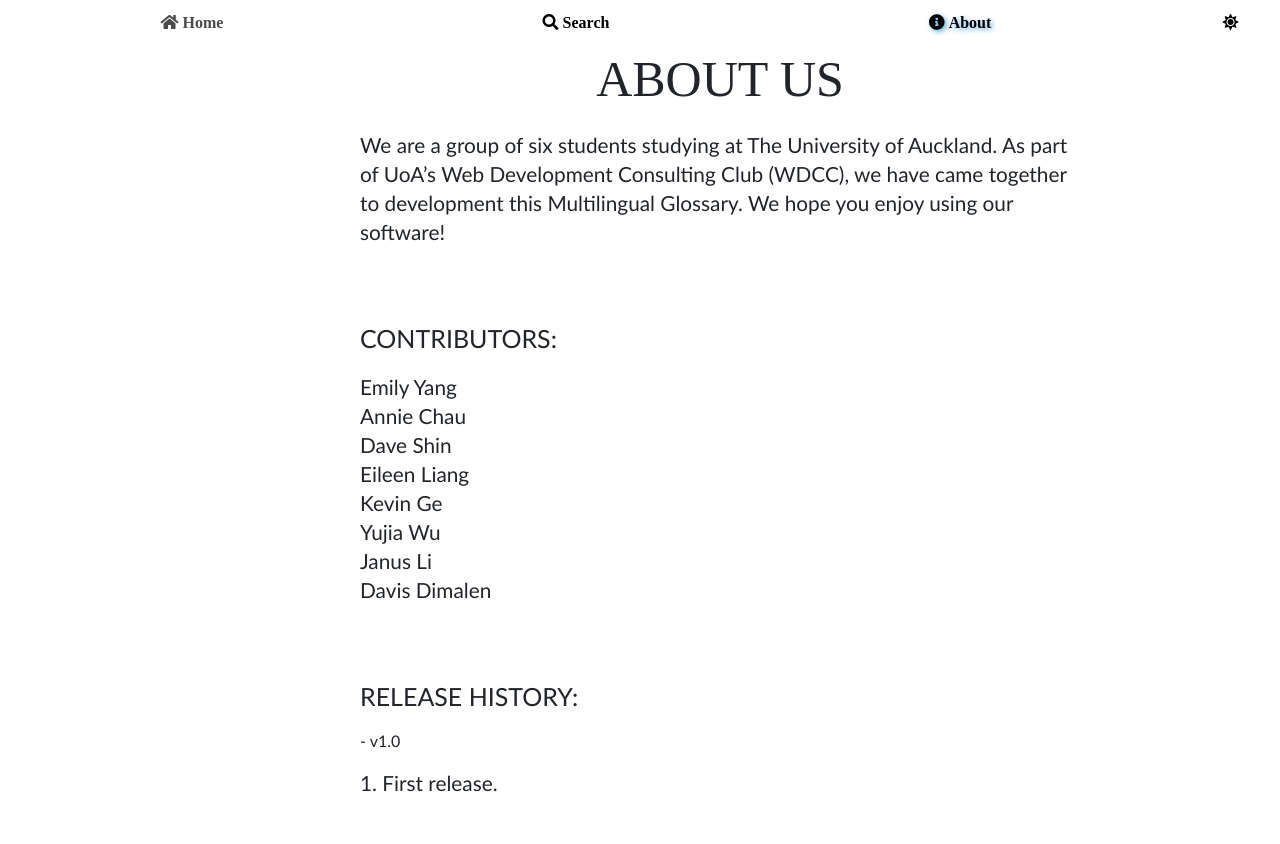
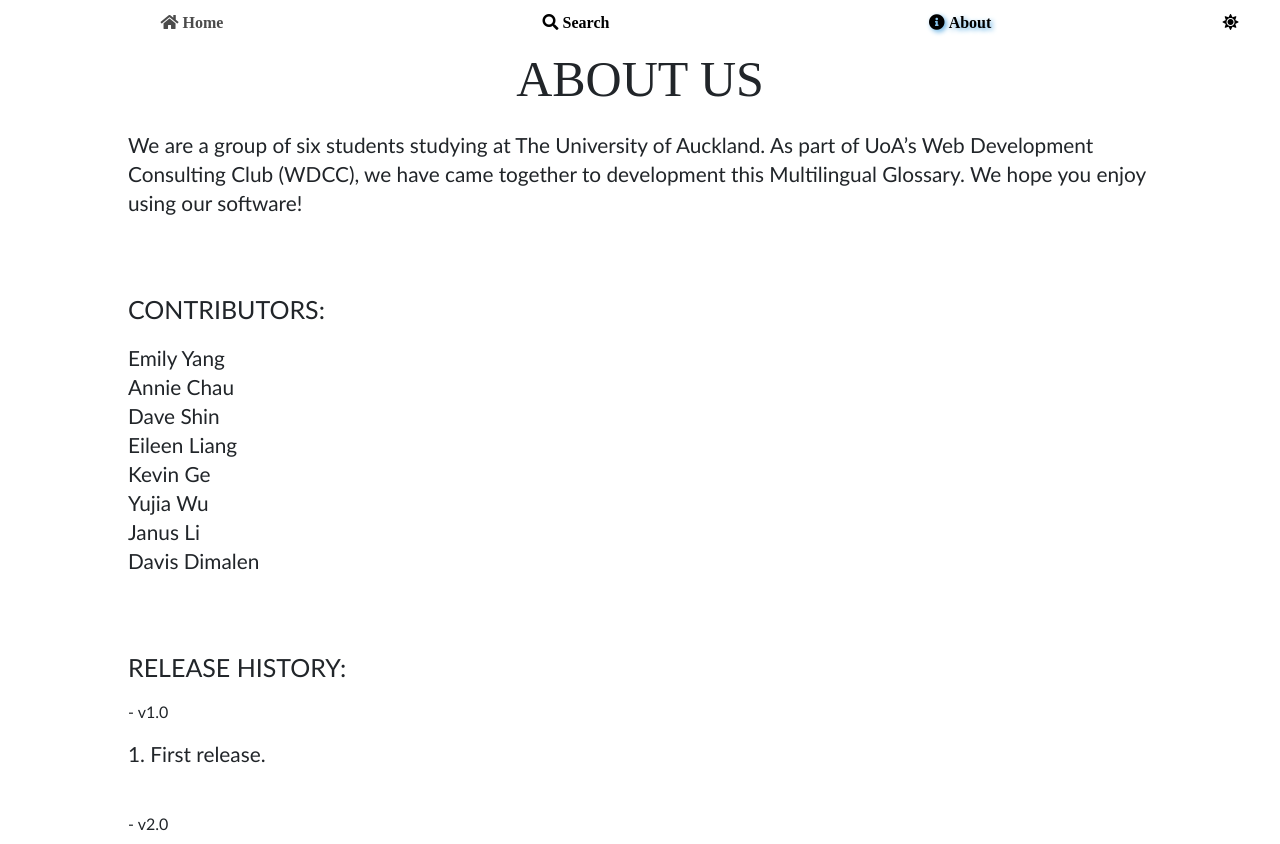
Before and after one commit to UoaWDCC/wdcc-cmlg-frontend, a React (Create React App) app: page /about in a window 1280 px wide. Built offline with nearby package versions, Linux system fonts and the light colour scheme.

Commit message:
Change test url to formal url, change about us page padding

```diff
--- a/src/components/SearchPage.js
+++ b/src/components/SearchPage.js
@@ -97,7 +97,7 @@ class SearchPage extends React.Component {
         let sequenceTime = new Date();
 
         // for testing, change cmlgbackend.wdcc to cmlgdevbackend.wdcc
-        let url = 'https://cmlgdevbackend.wdcc.co.nz/api/translations?sequence=' + sequenceTime.getTime() +
+        let url = 'https://cmlgbackend.wdcc.co.nz/api/translations?sequence=' + sequenceTime.getTime() +
                   '&pageRows=' + this.state.rowsPerPage;
 
 
--- a/src/components/css/AboutUsPage.css
+++ b/src/components/css/AboutUsPage.css
@@ -1,6 +1,8 @@
 .aboutUsPage {
     overflow: auto;
     max-Height: 100vh;
+    padding-left: 10%;
+    padding-right: 10%;
 }
 
 #mainTitle {
@@ -24,8 +26,6 @@
 p {
     font-family: Calibri;
     text-align: left;
-    margin-left: 45vh;
-    margin-right: 200px;
 }
 
 .dark-mode {
```
